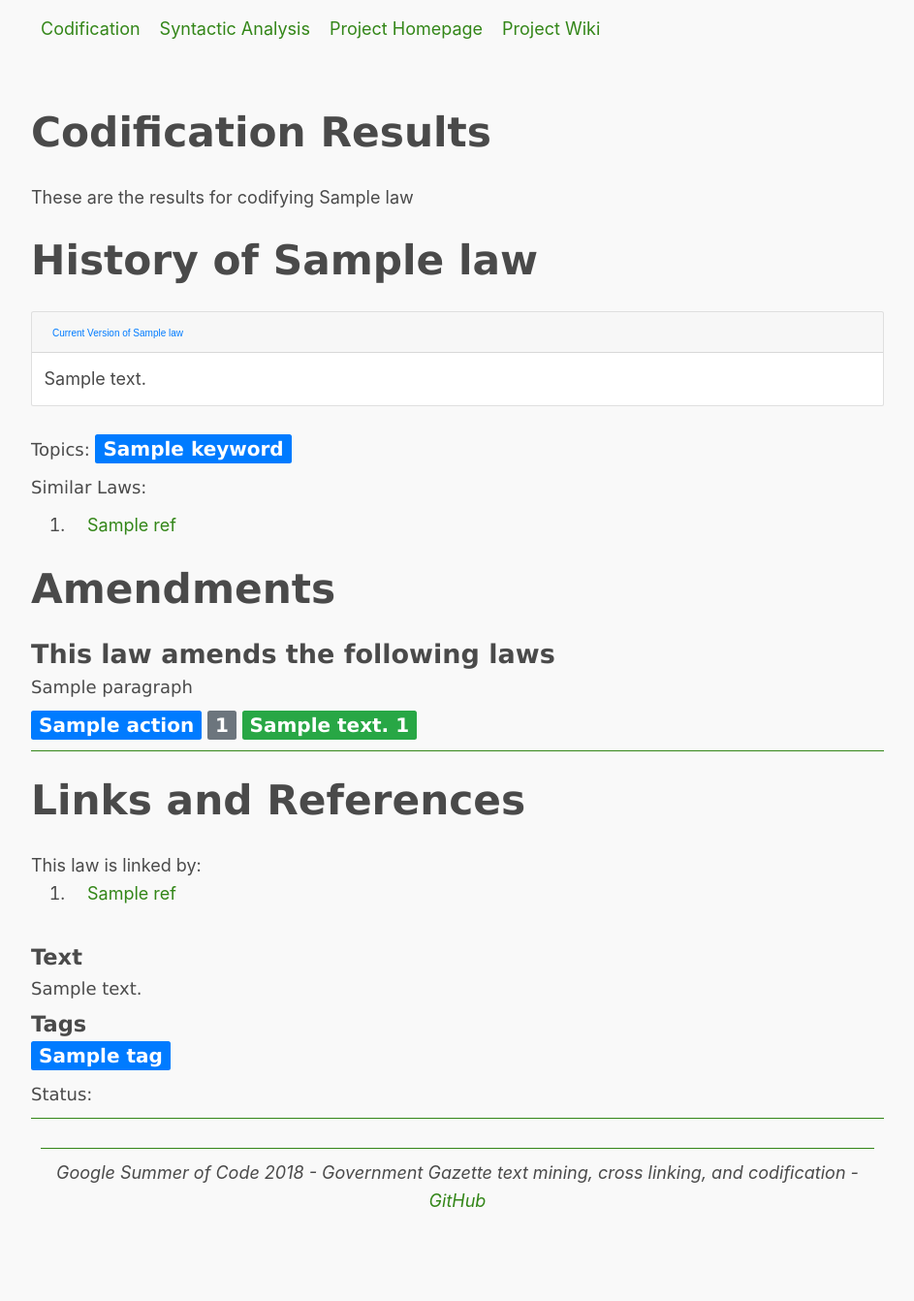
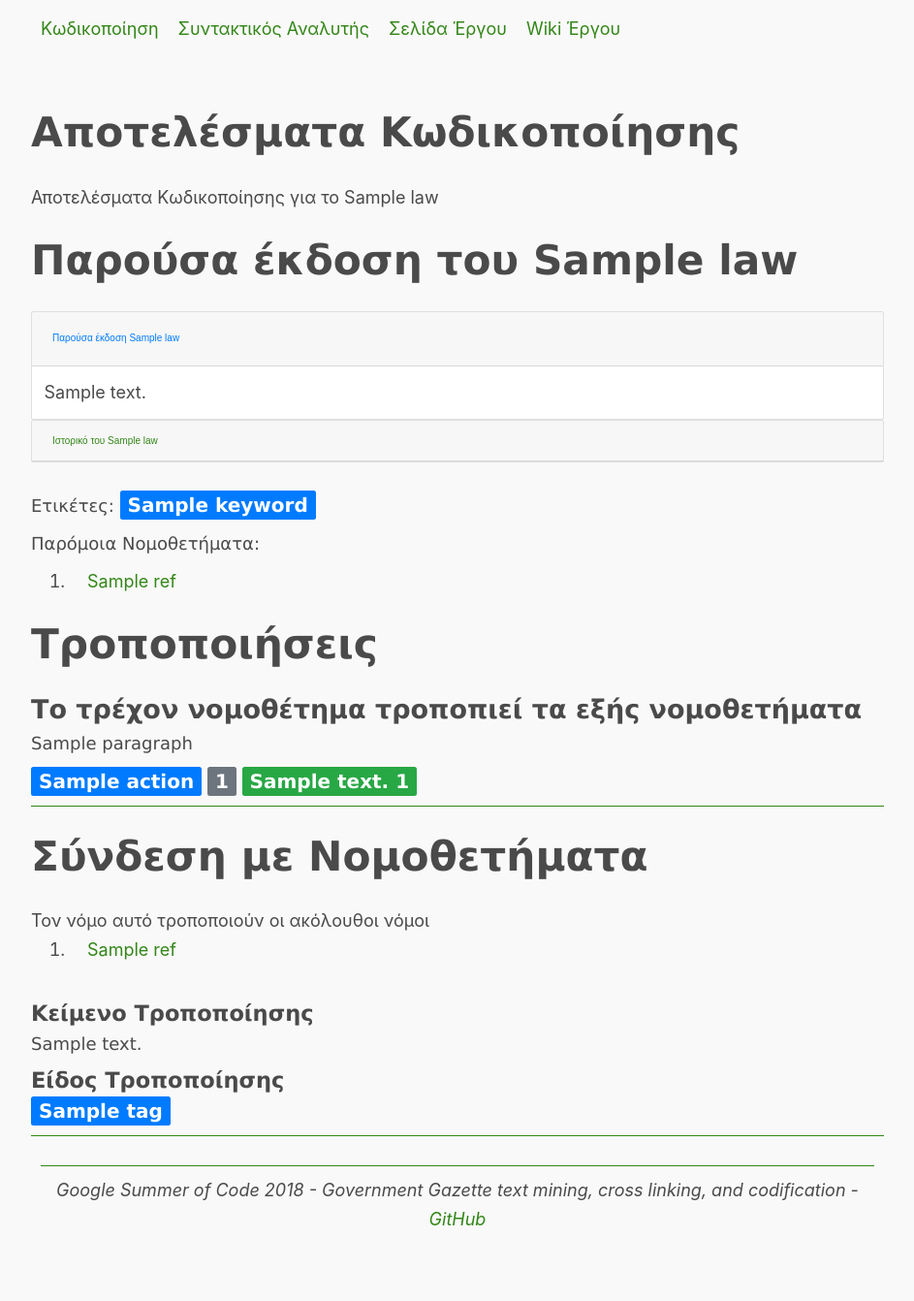
Before and after one commit to eellak/gsoc2018-3gm, a Flask app: template demo/templates/codify_law.html in a window 1280 px wide. Shown: the whole page at 97% size, without its empty margins (168-1111 px from the left). Run offline with Flask 2, Linux system fonts and the light colour scheme; the template is opened without the code that fills it: most values are stand-ins (such as "Sample title", 1, 10 or a date in 2020); some libraries are stand-ins or nearby versions.

Commit message:
Translate to Greek
Former-commit-id: 33db37070386b853b048f50d4731be4976624722
Former-commit-id: 861dc6c545df89bdb05c788eb89dcd900a04abcd

```diff
--- a/3gm/helpers.py
+++ b/3gm/helpers.py
@@ -590,7 +590,7 @@ def fix_hyphenthation(s):
     """Fix hyphenthation in string s
     Example: 'The q- uick brown fox' -> 'The quick brown fox'"""
     try:
-        return re.sub('(-|−) +', ' ', s)
+        return re.sub('(-|−) +', '', s)
     except:
         return s
 
--- a/3gm/parser.py
+++ b/3gm/parser.py
@@ -633,6 +633,7 @@ class LawParser:
 						val = ''.join(paragraphs[par])[1:]
 						val = helpers.fix_whitespaces(val)
 						val = helpers.fix_par_abbrev(val)
+						val = helpers.fix_hyphenthation(val)
 						paragraphs[par] = val
 						sentences[par] = list(
 							filter(
--- a/demo/app.py
+++ b/demo/app.py
@@ -144,6 +144,13 @@ def graph():
 
     return render_template('graph.html', **locals())
 
+@app.route('/history')
+def history():
+    identifier = request.args.get('identifier')
+    return render_template('history.html', **locals())
+
+
+
 
 def color_iterator():
     colors = [
--- a/demo/templates/codify_law.html
+++ b/demo/templates/codify_law.html
@@ -1,20 +1,20 @@
 {% extends 'layout.html' %}
 {% block body %}
 
-<h1>Codification Results</h1>
+<h1>Αποτελέσματα Κωδικοποίησης</h1>
 
-These are the results for codifying {{ data['law'] }}
+Αποτελέσματα Κωδικοποίησης για το {{ data['law'] }}
 
-<h1>History of {{ data['law'] }}</h1>
+<h1>Παρούσα έκδοση του {{ data['law'] }}</h1>
 
 <div id="accordion">
   <div class="card">
     <div class="card-header" id="headingOne">
-      <h5 class="mb-0">
+      <h3 class="lg-0">
         <button class="btn btn-link" data-toggle="collapse" aria-expanded="false" data-target="#collapseOne" aria-controls="collapseOne">
-          Current Version of {{ data['law'] }}
+          Παρούσα έκδοση {{ data['law'] }}
         </button>
-      </h5>
+      </h3>
     </div>
 
     <div id="collapseOne" class="collapse show" aria-labelledby="headingOne" data-parent="#accordion">
@@ -24,13 +24,22 @@ These are the results for codifying {{ data['law'] }}
     </div>
   </div>
 
+  <div class="card">
+    <div class="card-header" id="headingOne">
+      <h5 class="mb-0">
+        <button class="btn btn-link" data-toggle="collapse" aria-expanded="false" data-target="#collapseOne" aria-controls="collapseOne">
+          <a href="{{ url_for('history', identifier=data['law'] )}}">Ιστορικό του {{ data['law'] }}</a>
+        </button>
+      </h5>
+    </div>
+
 </div>
 
 <br>
 {% if topics %}
-<p>Topics: {{ topics['keywords'] | render_badges | safe }}</p>
+<p>Ετικέτες: {{ topics['keywords'] | render_badges | safe }}</p>
 
-<p>Similar Laws:
+<p>Παρόμοια Νομοθετήματα:
 
   <ol>
   {% for ref in topics['statutes'] %}
@@ -39,9 +48,9 @@ These are the results for codifying {{ data['law'] }}
 </ol>
 {% endif %}
 
-<h1>Amendments</h1>
+<h1>Τροποποιήσεις</h1>
 
-<h4>This law amends the following laws</h4>
+<h4>Το τρέχον νομοθέτημα τροποπιεί τα εξής νομοθετήματα</h4>
 
 {% for amendment in amendments %}
   <p>{{ amendment['paragraph'] }}</p>
@@ -57,9 +66,9 @@ These are the results for codifying {{ data['law'] }}
 
 
 {% if refs != [] %}
-<h1>Links and References</h1>
+<h1>Σύνδεση με Νομοθετήματα</h1>
 
-This law is linked by:
+Τον νόμο αυτό τροποποιούν οι ακόλουθοι νόμοι
 
 <ol>
   {% for ref in refs %}
@@ -71,15 +80,14 @@ This law is linked by:
 
 {% for text, tags in links.items() %}
 
-  <h5>Text</h5>
+  <h5>Κείμενο Τροποποίησης</h5>
   <p>{{ text }}</p>
 
-  <h5>Tags</h5>
+  <h5>Είδος Τροποποίησης</h5>
   {% for t in tags %}
     <p>{{ t | render_badges | safe }}</p>
   {% endfor %}
 
-  <p>Status: </p>
 
   <hr>
 
--- a/demo/templates/layout.html
+++ b/demo/templates/layout.html
@@ -11,16 +11,16 @@
 <body>
 <ul>
   <li class="{% if js == 'plain' %}active{% endif %}">
-    <a class="navbar" href="/codification">Codification</a>
+    <a class="navbar" href="/codification">Κωδικοποίηση</a>
   </li>
   <li class="{% if js == 'plain' %}active{% endif %}">
-    <a class="navbar" href="{{ url_for('index', js='plain') }}">Syntactic Analysis</a>
+    <a class="navbar" href="{{ url_for('index', js='plain') }}">Συντακτικός Αναλυτής</a>
   </li>
   <li class="{% if js == 'plain' %}active{% endif %}">
-    <a class="navbar" href="https://github.com/eellak/gsoc2018-3gm">Project Homepage</a>
+    <a class="navbar" href="https://github.com/eellak/gsoc2018-3gm">Σελίδα Έργου</a>
   </li>
   <li class="{% if js == 'plain' %}active{% endif %}">
-    <a class="navbar" href="https://github.com/eellak/gsoc2018-3gm/wiki">Project Wiki</a>
+    <a class="navbar" href="https://github.com/eellak/gsoc2018-3gm/wiki">Wiki Έργου</a>
   </li>
 </ul>
 <br>
```
Also changed, not shown: 3gm/codifier.py (+25 -8 lines), demo/templates/codification.html (+5 -5 lines).
